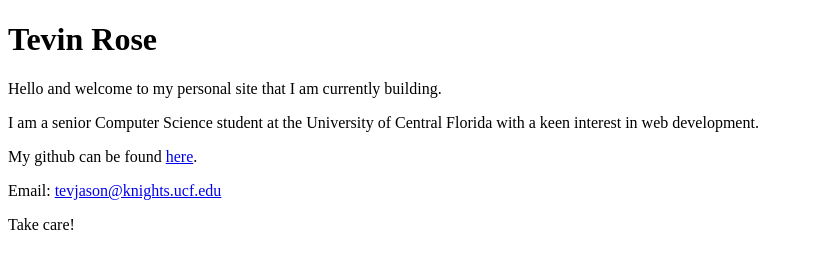
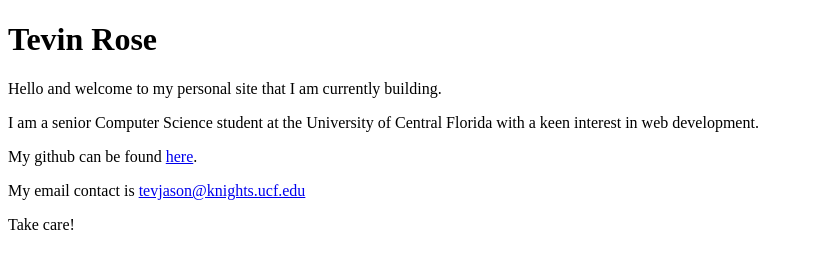
Before and after one commit to Blarsu/blarsu.github.io, a plain HTML site: page index.html in a window 1280 px wide. Shown: the whole page, without its empty margins (0-813 px from the left). Drawn offline with Linux system fonts and the light colour scheme.

Commit message:
Update index.html
Added a title to the html file.

```diff
--- a/index.html
+++ b/index.html
@@ -5,15 +5,17 @@
     <meta http-equiv="X-UA-Compatible" content="IE=edge">
     <meta name="viewport" content="width=device-width, initial-scale=1.0">
     <link href = "style.css" rel = "stylesheet">
-
+    <title>Tevin Rose</title>
 
 </head>
 <body>
+
     <h1>Tevin Rose</h1>
+
     <p> Hello and welcome to my personal site that I am currently building.</p>
     <p>I am a senior Computer Science student at the University of Central Florida with a keen interest in web development.</p>
     <p>My github can be found <a href = "https://github.com/Blarsu">here</a>.</p>
-    <p>Email: <a href = "mailto: tevjason@knights.ucf.edu">tevjason@knights.ucf.edu</a></p>
+    <p>My email contact is <a href = "mailto: tevjason@knights.ucf.edu">tevjason@knights.ucf.edu</a></p>
     <p>Take care!</p>
 </body>
 </html>
```
